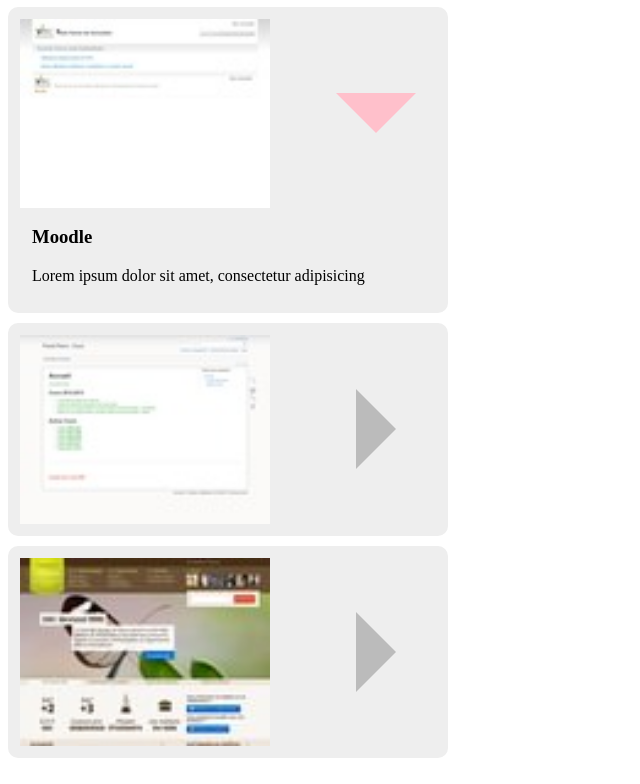
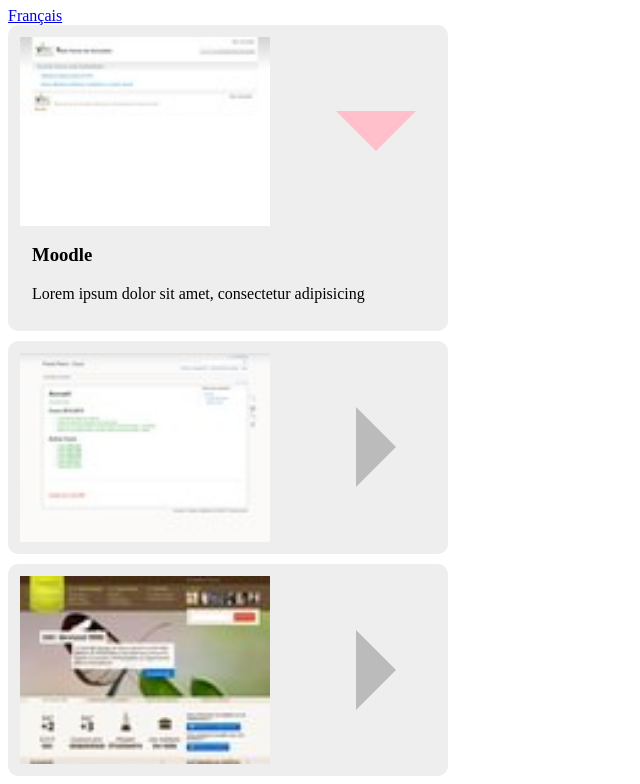
Before and after one commit to MMI-NFC-2026/sae105-r112-tp4-ytalata, a plain HTML site: page en/index.html in a window 1280 px wide. Shown: the part 73-857 px from the top of the page, without its empty margins (0-640 px from the left). Drawn offline with Linux system fonts and the light colour scheme.

Commit message:
lien vers la version dans l'autre langue.

```diff
--- a/en/index.html
+++ b/en/index.html
@@ -11,6 +11,7 @@
 
 <body>
   <h1>Accordion Test</h1>
+  <a href="/fr/">Français</a>
   <div class="accordeon">
     <details open>
       <summary><img src="/assets/img/moodle.univ-fcomte.fr.jpeg" alt=""></summary>
```
Also changed, not shown: fr/index.html (+1 -0 lines).
